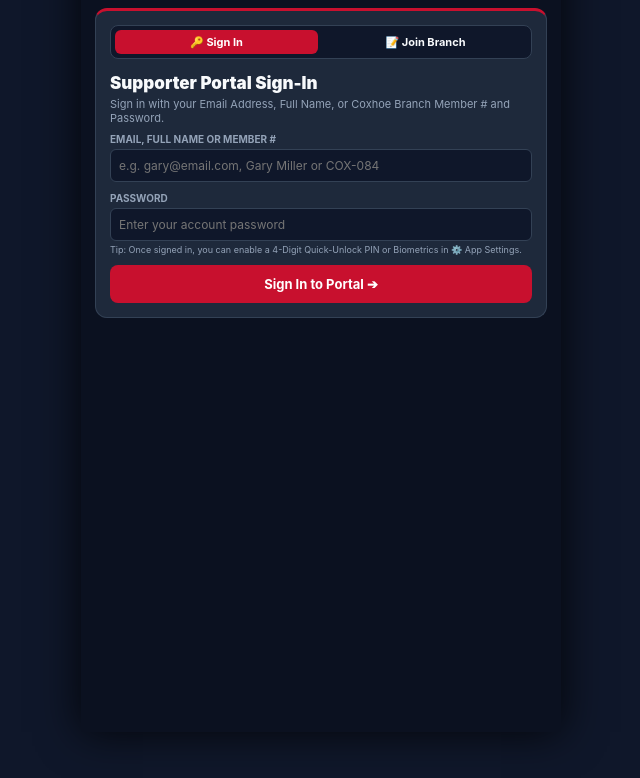
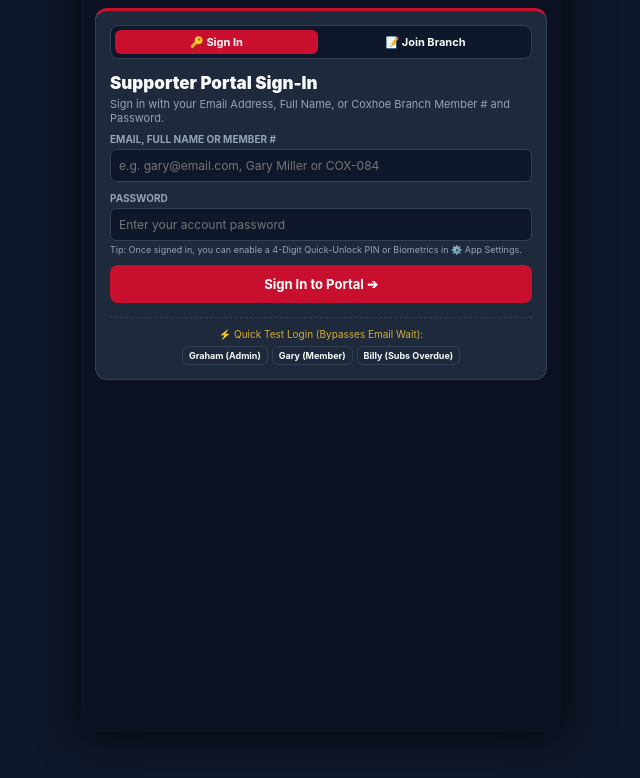
Before and after one commit to turtle22-glitch/coxhoe-branch-app, a website: page index.html in a window 1280 px wide. Shown: the part 68-846 px from the top of the page, without its empty margins (319-959 px from the left). Drawn offline with nearby package versions, Linux system fonts and the light colour scheme.

Commit message:
add test login

```diff
--- a/index.html
+++ b/index.html
@@ -110,7 +110,18 @@
         </div>
 
         <button type="button" id="btn-signin-submit" class="btn btn-red" onclick="window.handleLogin()">Sign In to Portal ➔</button>
-      </div>
+
+        <!-- QUICK TEST PERSONAS (For Fast Testing While Keeping Supabase Auth) -->
+        <div style="margin-top: 14px; padding-top: 10px; border-top: 1px dashed #334155; text-align: center;">
+          <span style="font-size: 10px; color: var(--safc-gold); display: block; margin-bottom: 6px;">⚡ Quick Test Login (Bypasses Email Wait):</span>
+          <div style="display: flex; gap: 4px; justify-content: center; flex-wrap: wrap;">
+            <button type="button" class="btn btn-outline btn-sm" style="font-size: 9px; padding: 3px 6px;" onclick="window.quickLogin('Graham', 'admin', 'ADMIN-01')">Graham (Admin)</button>
+            <button type="button" class="btn btn-outline btn-sm" style="font-size: 9px; padding: 3px 6px;" onclick="window.quickLogin('Gary Miller', 'member', 'COX-084')">Gary (Member)</button>
+            <button type="button" class="btn btn-outline btn-sm" style="font-size: 9px; padding: 3px 6px;" onclick="window.quickLogin('Billy', 'member', 'COX-099')">Billy (Subs Overdue)</button>
+          </div>
+        </div>
+
+      </div> <!-- Closes #auth-pane-signin -->
 
       <!-- PANE B: NEW MEMBER REGISTRATION -->
       <div id="auth-pane-register" style="display:none;">
```
